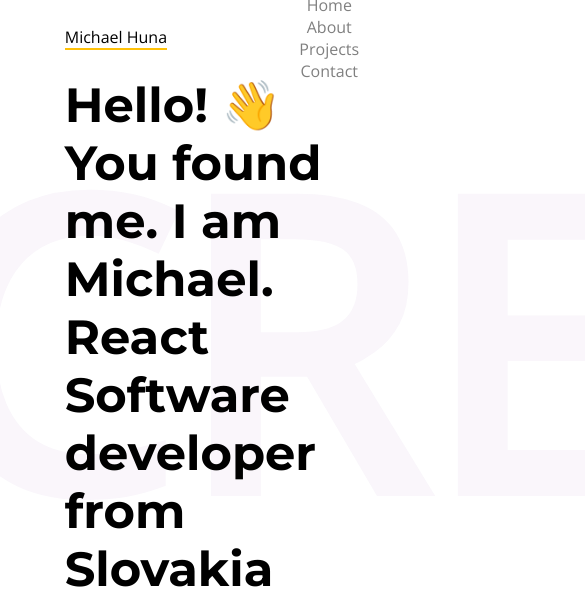
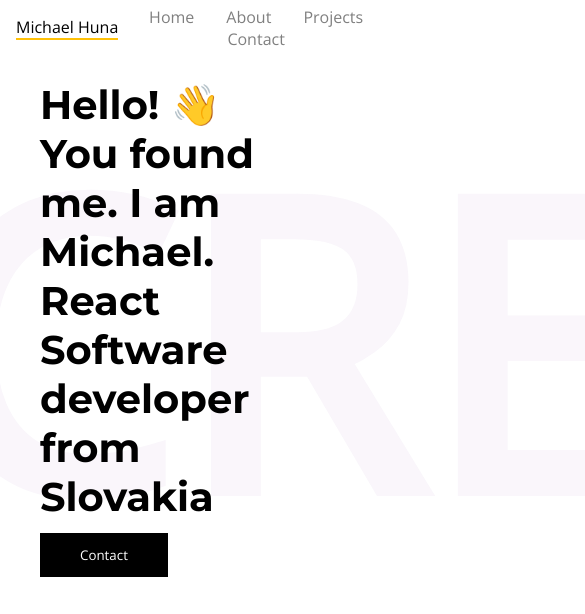
Before and after one commit to Miselrkba/portfolio, a React (Create React App) app: page / in a window 390 px wide. Shown: the top 614 px of the page, 585 px wide, since content can reach past the window. Built offline with nearby package versions, Linux system fonts and the light colour scheme.

Commit message:
added media queries

```diff
--- a/src/App.css
+++ b/src/App.css
@@ -1,13 +1,10 @@
 @import url("https://fonts.googleapis.com/css?family=Montserrat:700|Open+Sans&display=swap");
 
 body {
-  /* font-size: 16px;
-  background: white; */
   font-family: "Open Sans", sans-serif;
   max-width: 83vw;
   max-height: 100vh;
   overflow: auto;
-  /* overflow-x: auto;*/
   z-index: 1;
 }
 
@@ -23,16 +20,6 @@ body {
   width: 27%;
 }
 
-/* .App-header {
-  position: relative;
-  min-height: 100vh;
-  display: flex;
-  flex-direction: column;
-  align-items: center;
-  color: black;
-  top: 4em;
-} */
-
 .heading-background {
   position: fixed;
   opacity: 0.05;
@@ -45,17 +32,10 @@ body {
 header {
   display: flex;
   flex-direction: row;
-  /* justify-content: center; */
   align-items: center;
   margin-left: 20%;
   margin-top: 8%;
 }
-/* header h1 {
-  font-size: 1em;
-  font-weight: 400;
-  padding: 2em;
-  margin-right: 50em;
-} */
 
 .header-title {
   position: flex;
@@ -69,9 +49,7 @@ header {
 
 nav {
   position: fixed;
-  /*left: 60em;
-  top: 6em;
-  z-index: 100; */
+  z-index: 100;
   display: flex;
   margin-left: 42%;
 }
@@ -105,12 +83,8 @@ li .link:hover {
   margin-left: 20%;
   margin-top: 8%;
   margin-right: 1%;
-  order: 5;
 }
-.about-content {
-  /* position: relative; */
-  /* left: 15em; */
-}
+
 .about-content h1 {
   font-family: "Montserrat", sans-serif;
   font-size: 5em;
@@ -119,10 +93,8 @@ li .link:hover {
 .about-content p {
   font-size: 1.3em;
   text-align: left;
-  /* width: 37em; */
 }
 .about img {
-  /* margin-left: 15em; */
   width: 40%;
   height: 20%;
 }
@@ -147,12 +119,6 @@ li .link:hover {
 }
 
 .work {
-  /* position: relative; */
-  display: grid;
-  grid-template-columns: 1fr 1fr;
-  /* left: 15em;
-  top: 8em; */
-  /* align-items: flex-start; */
   margin: 20%;
 }
 .work .heading {
@@ -171,7 +137,6 @@ li .link:hover {
   height: 30em;
 }
 .contact {
-  /* position: relative; */
   display: flex;
   margin-left: 20%;
   top: 20em;
@@ -204,8 +169,6 @@ li .link:hover {
   color: white;
 }
 .footer {
-  /* position: relative;
-  top: 2em; */
   display: flex;
   justify-content: center;
   padding: 1em;
@@ -219,3 +182,61 @@ li .link:hover {
   display: flex;
   margin-left: -1.4em;
 }
+
+/* ****************Media Queries */
+
+/* Media Queries: Tablet Landscape */
+@media screen and (max-width: 1060px) {
+  header {
+    display: flex;
+    /* flex-direction: row; */
+    /* justify-content: center; */
+    align-items: center;
+    margin: 1em 1em 1em 1em;
+  }
+
+  .header-title {
+    font-family: "Montserrat", sans-serif;
+    font-size: 2.5em;
+    text-align: left;
+    margin: 1em 1em 1em 1em;
+  }
+
+  nav {
+    position: fixed;
+    display: flex;
+    margin-left: 17%;
+  }
+
+  .about {
+    flex-direction: column;
+    margin: 1em 1em 1em 4em;
+  }
+  .work {
+    margin: 1em 5em;
+    font-size: 12px;
+  }
+
+  .contact {
+    margin: 1em -5em 1em 4em;
+    font-size: 12px;
+  }
+
+  .work .work-content {
+    display: grid;
+    grid-template-columns: 1fr;
+    grid-gap: 2em;
+  }
+}
+
+/* Media Queries: Tabled Portrait */
+/* @media screen and (max-width: 768px) {
+  #primary {
+    width: 100%;
+  }
+  #secondary {
+    width: 100%;
+    margin: 0;
+    border: none;
+  }
+} */
```
